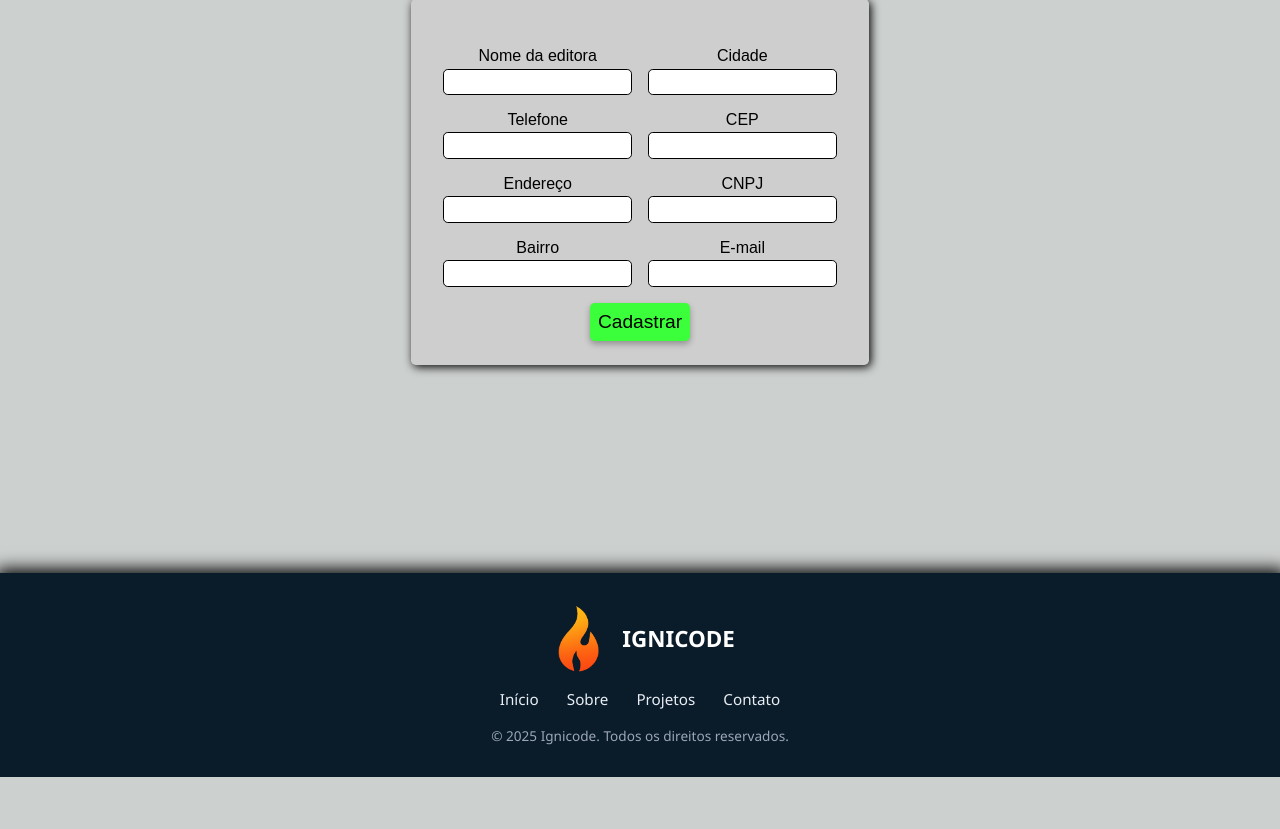
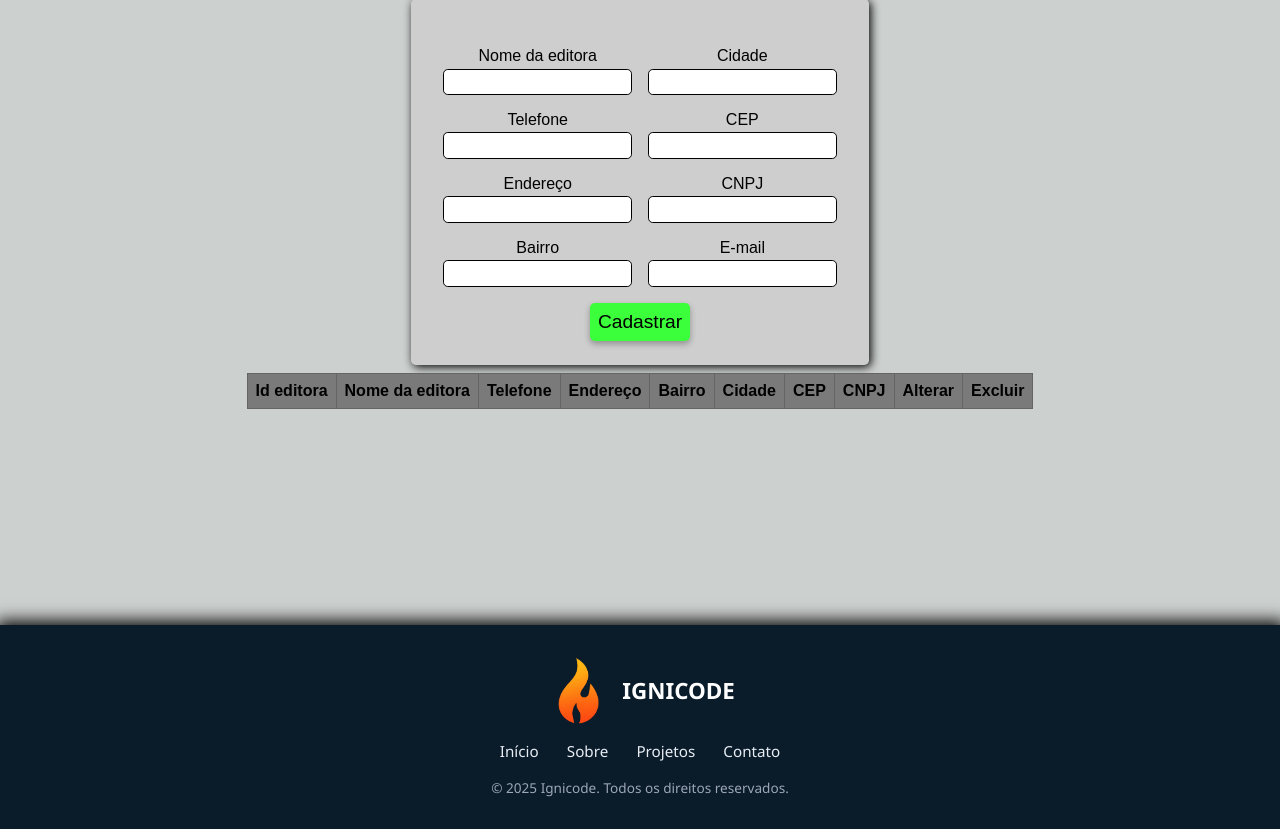
Before and after one commit to MarcosRoaJr/Biblioteca, a Flask app: template Biblioteca-virtual 1.0/templates/rotas/cadastro/cadastro_editora.html in a window 1280 px wide. Shown: the part 82-911 px from the top of the page. Before the commit the page ends 859 px from the top, so only its background shows below. Run offline with Flask 3, Linux system fonts and the light colour scheme; the template is opened without the code that fills it, so the values that code supplies are empty.

Commit message:
Atualização

```diff
--- a/Biblioteca-virtual 1.0/app.py
+++ b/Biblioteca-virtual 1.0/app.py
@@ -58,6 +58,7 @@ def cadastro_genero():
 
 @app.route("/cadastroeditora", methods=["GET", "POST"])
 def cadastro_editora():
+    editora = bd.buscar_editora()
     if request.method == "POST":
         Nome = request.form.get("nome")
         Telefone = request.form.get("telefone")
@@ -68,7 +69,7 @@ def cadastro_editora():
         cnpj = request.form.get("cnpj")
 
         bd.criar_editora(Nome, Telefone, Endereço, Bairro, Cidade, Cep, cnpj)
-    return render_template("rotas/cadastro/cadastro_editora.html", show_navbar=True)
+    return render_template("rotas/cadastro/cadastro_editora.html", show_navbar=True, editora=editora)
 
 @app.route("/cadastroautor", methods=["GET", "POST"])
 def cadastro_autor():
--- a/Biblioteca-virtual 1.0/static/css/reutilizaveis/componentes.css
+++ b/Biblioteca-virtual 1.0/static/css/reutilizaveis/componentes.css
@@ -8,7 +8,6 @@
 .table tr td {
     border: 1px solid #646464;
     text-align: center;
-    text-align: left;
     background-color: #c9c9c9;
     padding: 0.5rem;
 }
--- a/Biblioteca-virtual 1.0/static/css/reutilizaveis/reutilizaveis.css
+++ b/Biblioteca-virtual 1.0/static/css/reutilizaveis/reutilizaveis.css
@@ -19,3 +19,7 @@
 .list-none li a {
     text-decoration: none;
 }
+
+.travar-scroll {
+    overflow: hidden;
+}
--- a/Biblioteca-virtual 1.0/static/css/rotas/cadastrar_usuario.css
+++ b/Biblioteca-virtual 1.0/static/css/rotas/cadastrar_usuario.css
@@ -42,7 +42,7 @@
 }
 
 .alert-container {
-    position: absolute;
+    position: fixed;
     display: flex;
     align-items: center;
     justify-content: center;
--- a/Biblioteca-virtual 1.0/static/css/rotas/cadastrareditora.css
+++ b/Biblioteca-virtual 1.0/static/css/rotas/cadastrareditora.css
@@ -13,3 +13,30 @@
     margin: 0.5rem;
     margin-bottom: 1rem;
 }
+
+.alterar-info:hover {
+    background-color: #ffffff;
+}
+
+.botao-alterar,
+.botao-excluir {
+    border: None;
+    background: none;
+    width: 100%;
+    height: 100%;
+    transition: 0.3s;
+}
+
+.botao-alterar:active,
+.botao-excluir:active {
+    font-size: .7rem;
+
+}
+
+.botao-alterar {
+    color: #0055a5;
+}
+
+.botao-excluir {
+    color: #a50000;
+}
--- a/Biblioteca-virtual 1.0/templates/base.html
+++ b/Biblioteca-virtual 1.0/templates/base.html
@@ -4,17 +4,18 @@
 <head>
     <meta charset="UTF-8">
     <meta name="viewport" content="width=device-width, initial-scale=1.0">
+    <link rel="icon" type="image/png" href="../static/img/icones/IgniCode - Icon.png">
     <link rel="stylesheet" href="../static/css/reutilizaveis/componentes.css">
     <link rel="stylesheet" href="../static/css/reutilizaveis/reutilizaveis.css">
     <link rel="stylesheet" href="../static/css/main/main.css">
     <link rel="stylesheet" href="../static/css/reutilizaveis/botao.css">
     <link rel="stylesheet" href="../static/css/main/navbar.css">
     <link rel="stylesheet" href="https://cdn.jsdelivr.net/npm/bootstrap-icons@1.13.1/font/bootstrap-icons.min.css">
-    <title>Document</title>
+    <title>SIB - Biblioteca</title>
 
 </head>
 
-<body>
+<body id="body">
     {% if show_navbar %}
     <nav class="navbar d-flex">
         <div class="navbar-brand">
--- a/Biblioteca-virtual 1.0/templates/rotas/cadastro/cadastrar_usuario.html
+++ b/Biblioteca-virtual 1.0/templates/rotas/cadastro/cadastrar_usuario.html
@@ -67,9 +67,11 @@
     </div>
 </div>
 
+
 <script>
     const botao = document.getElementById('botao');
     const meuAlert = document.getElementById('meuAlert');
+    const body = document.getElementById('body');
     const fecharAlert = () => {
         meuAlert.classList.add('sumir');
     }
@@ -78,6 +80,7 @@
     botao.addEventListener('click', function () {
         meuAlert.classList.remove('sumir');
         meuAlert.classList.add('alert');
+        body.classList.add('travar-scroll');
     });
 </script>
 {% endblock %}
--- a/Biblioteca-virtual 1.0/templates/rotas/cadastro/cadastro_editora.html
+++ b/Biblioteca-virtual 1.0/templates/rotas/cadastro/cadastro_editora.html
@@ -4,10 +4,11 @@
 {% block content %}
 
 {% include "navbar-cadastro.html" %}
+
 <head>
     <link rel="stylesheet" href="../../../static/css/rotas/cadastrareditora.css">
 </head>
-<div class="d-flex-center">
+<div class="d-flex-center d-collun">
     <form action="" method="post" class="d-flex-center d-collun shield">
         <div class="d-flex-center">
             <div class="input-editora d-flex-center d-collun">
@@ -39,6 +40,34 @@
         </div>
         <button class="botao-enviar">Cadastrar</button>
     </form>
+    <table class="table">
+        <tr>
+            <th>Id editora</th>
+            <th>Nome da editora</th>
+            <th>Telefone</th>
+            <th>Endereço</th>
+            <th>Bairro</th>
+            <th>Cidade</th>
+            <th>CEP</th>
+            <th>CNPJ</th>
+            <th>Alterar</th>
+            <th>Excluir </th>
+        </tr>
+        {% for editora in editora %}
+        <tr>
+            <td>{{ editora.id_editora }}</td>
+            <td>{{ editora.Nome }}</td>
+            <td>{{ editora.Telefone }}</td>
+            <td>{{ editora.Endereço }}</td>
+            <td>{{ editora.Bairro }}</td>
+            <td>{{ editora.Cidade }}</td>
+            <td>{{ editora.Cep }}</td>
+            <td>{{ editora.CNPJ }}</td>
+            <td class="alterar-info"><button id="botao" class="botao-alterar">Alterar</button></td>
+            <td class="alterar-info"><button id="botao" class="botao-excluir">Excluir</button></td>
+        </tr>
+        {% endfor %}
+    </table>
 </div>
 
 {% endblock %}
--- a/Biblioteca-virtual 1.0/templates/rotas/principais/home.html
+++ b/Biblioteca-virtual 1.0/templates/rotas/principais/home.html
@@ -29,6 +29,7 @@
             </li>
             <li class="span"><span>{{ livro.descricao }}</span></li>
         </ul>
+        <button class="botao-enviar" style="margin: 0.5rem;">Ver livro</button>
     </div>
     {% endfor %}
 </main>
```
Also changed, not shown: Biblioteca-virtual 1.0/static/css/rotas/cadastrarautores.css (+55 -0 lines), Biblioteca-virtual 1.0/static/css/rotas/cadastrarlocalidade.css (+28 -0 lines), Biblioteca-virtual 1.0/static/css/rotas/home.css (+9 -2 lines), Biblioteca-virtual 1.0/static/js/botao.js (added, +14 -0 lines), Biblioteca-virtual 1.0/templates/rotas/cadastro/cadastrar_autores.html (+21 -2 lines), Biblioteca-virtual 1.0/templates/rotas/cadastro/cadastro_localidade.html (+17 -1 lines).
